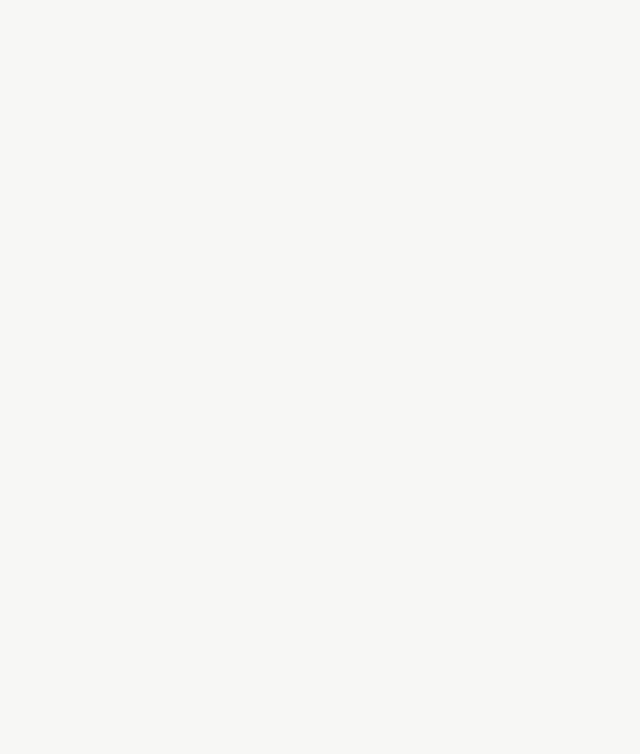
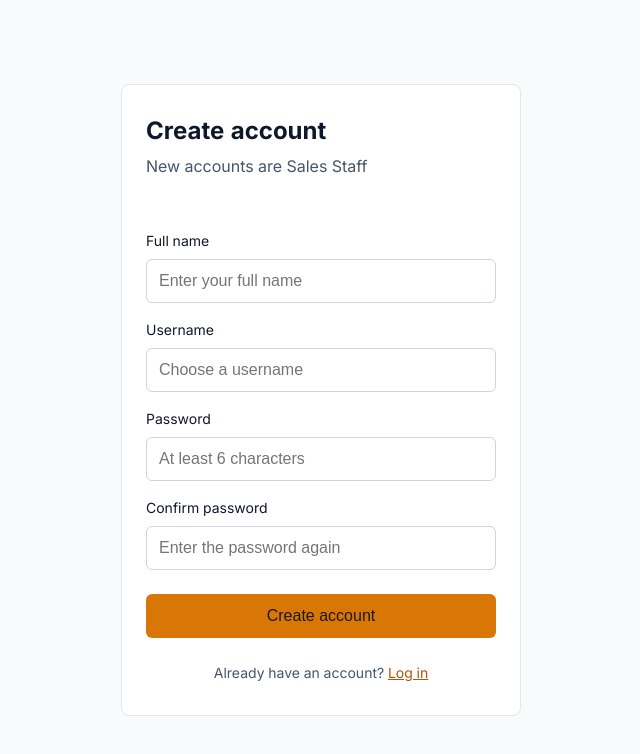
Before and after one commit to ClaudiaWilson18/Stoqwise, a React (Vite) app: page /register in a window 1280 px wide. Before the commit this address had no page. Shown: the top 754 px of the page, without its empty margins (319-959 px from the left). Built offline with nearby package versions, Linux system fonts and the light colour scheme.

Commit message:
Add static Register screen

```diff
--- a/src/App.jsx
+++ b/src/App.jsx
@@ -1,5 +1,6 @@
 import { Routes, Route, Navigate } from 'react-router-dom'
 import Login from './pages/Login'
+import Register from './pages/Register'
 import Dashboard from './pages/Dashboard'
 import Inventory from './pages/Inventory'
 import ProductForm from './pages/ProductForm'
@@ -13,6 +14,7 @@ export default function App() {
       <Routes>
         <Route path="/" element={<Navigate to="/login" replace />} />
         <Route path="/login" element={<Login />} />
+          <Route path="/register" element={<Register />} />
         <Route path="/dashboard" element={<Dashboard />} />
         <Route path="/inventory" element={<Inventory />} />
         <Route path="/inventory/new" element={<ProductForm />} />
--- a/src/pages/Login.jsx
+++ b/src/pages/Login.jsx
@@ -1,4 +1,5 @@
 import '../styles/login.css'
+import { Link } from 'react-router-dom'
 export default function Login() {
   return (
       <main className="login-page">
@@ -22,7 +23,9 @@ export default function Login() {
               placeholder="Enter your password"
           />
 
-          <button type="submit">Log in</button>
+            <button type="submit">Log in</button>
+            <p className="login-switch">
+                No account? <Link to="/register">Create one</Link></p>
         </form>
       </main>
   )
--- /dev/null
+++ b/src/pages/Register.jsx
@@ -0,0 +1,33 @@
+import '../styles/login.css'
+import { Link } from 'react-router-dom'
+
+export default function Register() {
+    return (
+        <main className="login-page">
+            <form className="login-card" onSubmit={(e) => e.preventDefault()}>
+                <h1>Create account</h1>
+                <p className="login-subtitle">New accounts are Sales Staff</p>
+
+                <div className="login-error" role="alert"></div>
+
+                <label htmlFor="name">Full name</label>
+                <input id="name" type="text" placeholder="Enter your full name" />
+
+                <label htmlFor="username">Username</label>
+                <input id="username" type="text" placeholder="Choose a username" />
+
+                <label htmlFor="password">Password</label>
+                <input id="password" type="password" placeholder="At least 6 characters" />
+
+                <label htmlFor="confirm">Confirm password</label>
+                <input id="confirm" type="password" placeholder="Enter the password again" />
+
+                <button type="submit">Create account</button>
+
+                <p className="login-switch">
+                    Already have an account? <Link to="/login">Log in</Link>
+                </p>
+            </form>
+        </main>
+    )
+}
--- a/src/styles/login.css
+++ b/src/styles/login.css
@@ -72,3 +72,13 @@
 .login-card button:hover {
     background: #b45309;
 }
+.login-switch {
+    margin: 16px 0 0;
+    font-size: 14px;
+    text-align: center;
+    color: #475569;
+}
+
+.login-switch a {
+    color: #b45309;
+}
```
